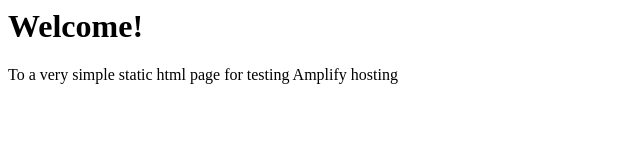
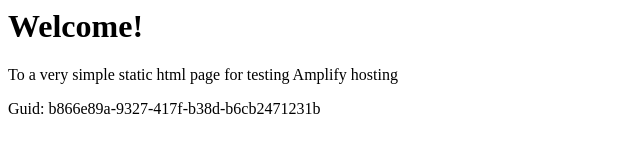
Before and after one commit to aws-aemilia-iad/Github-PR-Commit-Integration-Test-DoNotTouch-GitHubAutoBuildCanaryTest-v1-preprod-us-east-1, a website: page src/index.html in a window 1280 px wide. Shown: the whole page, without its empty margins (0-640 px from the left). Drawn offline with Linux system fonts and the light colour scheme.

Commit message:
commit from integ tests

```diff
--- a/src/index.html
+++ b/src/index.html
@@ -1,3 +1,5 @@
+
+
 <html lang="en">
 
 <head>
@@ -10,6 +12,6 @@
 <body>
     <h1>Welcome!</h1>
     <p>To a very simple static html page for testing Amplify hosting</p>
-</body>
+    <p>Guid: b866e89a-9327-417f-b38d-b6cb2471231b</p></body>
 
 </html>
```
